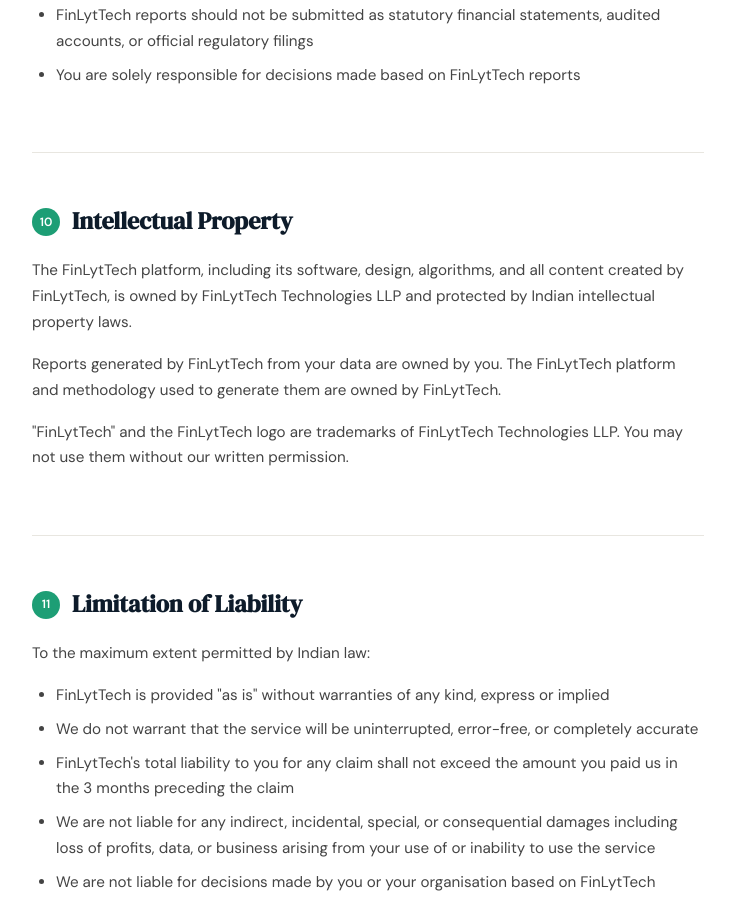
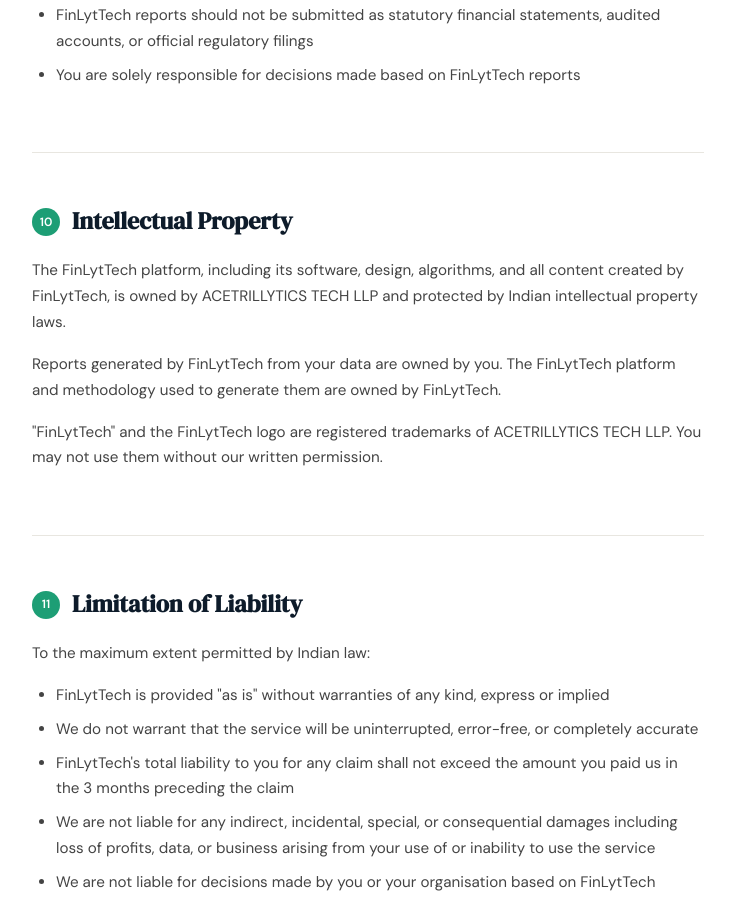
Before and after one commit to sasikeshav2207-debug/finlyt-web, a Jekyll site: the page terms.html, which Jekyll copies as it is, in a window 1280 px wide and 900 px high, scrolled down 5816 px. Shown: the whole window, without its empty margins (272-1004 px from the left). Built offline with Jekyll 4.4.1, drawn with Linux system fonts in a browser that asks for light colours; some of the changed text lies outside the part shown.

Commit message:
legal: rename entity to ACETRILLYTICS TECH LLP + registered trademarks
Founder direction: use ACETRILLYTICS TECH LLP (the actual reserved
LLP name) everywhere FinLytTech Technologies LLP appeared. Will
re-deploy if/when FiLLiP filing changes anything.

Trademark line updated: 'trademarks of' -> 'registered trademarks of'
(TM application is filed and paid, so registered framing is correct).

7 places swept:
  terms.html:
    line 100 - contracting party
    line 227 - IP ownership
    line 229 - registered trademarks
    line 265 - notices block
    line 276 - footer copyright
  privacy.html:
    line 102 - Data Fiduciary
    line 366 - footer copyright

No 'FinLytTech Technologies LLP' references remain anywhere on the
site. No '(registration in progress)' qualifier added - per direction.

```diff
--- a/privacy.html
+++ b/privacy.html
@@ -99,7 +99,7 @@
   <div class="section" id="who-we-are">
     <h2><span class="section-num">1</span> Who We Are</h2>
     <p>FinLytTech ("FinLytTech", "we", "us", "our") is an AI-powered financial intelligence platform for Indian startups and small and medium enterprises. We are based in India and operate under the laws of India.</p>
-    <p><strong>Data Fiduciary:</strong> FinLytTech Technologies LLP (registration in progress)</p>
+    <p><strong>Data Fiduciary:</strong> ACETRILLYTICS TECH LLP</p>
     <p><strong>Contact:</strong> founder@finlyt.net &nbsp;|&nbsp; finlyt.net</p>
   </div>
 
@@ -363,7 +363,7 @@
 </div>
 
 <footer>
-  <p>© 2026 FinLytTech&trade; Technologies LLP &nbsp;·&nbsp; <a href="/privacy">Privacy Policy</a> &nbsp;·&nbsp; <a href="/terms">Terms of Service</a> &nbsp;·&nbsp; <a href="https://www.linkedin.com/company/finlyt-tech" target="_blank" rel="noopener">LinkedIn</a> &nbsp;·&nbsp; <a href="mailto:founder@finlyt.net">founder@finlyt.net</a></p>
+  <p>© 2026 ACETRILLYTICS TECH LLP &nbsp;·&nbsp; <a href="/privacy">Privacy Policy</a> &nbsp;·&nbsp; <a href="/terms">Terms of Service</a> &nbsp;·&nbsp; <a href="https://www.linkedin.com/company/finlyt-tech" target="_blank" rel="noopener">LinkedIn</a> &nbsp;·&nbsp; <a href="mailto:founder@finlyt.net">founder@finlyt.net</a></p>
 </footer>
 
 </body>
--- a/terms.html
+++ b/terms.html
@@ -97,7 +97,7 @@
   <div class="section" id="acceptance">
     <h2><span class="section-num">1</span> Acceptance of Terms</h2>
     <p>By accessing or using FinLytTech ("the Service") at dashboard.finlyt.net, you agree to be bound by these Terms of Service ("Terms"). If you do not agree, do not use the Service.</p>
-    <p>These Terms constitute a legally binding agreement between you (or your organisation) and FinLytTech Technologies LLP ("FinLytTech", "we", "us"). By signing up, you confirm that you have the authority to bind your organisation to these Terms.</p>
+    <p>These Terms constitute a legally binding agreement between you (or your organisation) and ACETRILLYTICS TECH LLP ("FinLytTech", "we", "us"). By signing up, you confirm that you have the authority to bind your organisation to these Terms.</p>
   </div>
 
   <!-- 2 -->
@@ -224,9 +224,9 @@
   <!-- 10 -->
   <div class="section" id="ip">
     <h2><span class="section-num">10</span> Intellectual Property</h2>
-    <p>The FinLytTech platform, including its software, design, algorithms, and all content created by FinLytTech, is owned by FinLytTech Technologies LLP and protected by Indian intellectual property laws.</p>
+    <p>The FinLytTech platform, including its software, design, algorithms, and all content created by FinLytTech, is owned by ACETRILLYTICS TECH LLP and protected by Indian intellectual property laws.</p>
     <p>Reports generated by FinLytTech from your data are owned by you. The FinLytTech platform and methodology used to generate them are owned by FinLytTech.</p>
-    <p>"FinLytTech" and the FinLytTech logo are trademarks of FinLytTech Technologies LLP. You may not use them without our written permission.</p>
+    <p>"FinLytTech" and the FinLytTech logo are registered trademarks of ACETRILLYTICS TECH LLP. You may not use them without our written permission.</p>
   </div>
 
   <!-- 11 -->
@@ -262,7 +262,7 @@
   <div class="section" id="contact">
     <h2><span class="section-num">14</span> Contact</h2>
     <div class="highlight-box">
-      <p><strong>FinLytTech Technologies LLP</strong><br>
+      <p><strong>ACETRILLYTICS TECH LLP</strong><br>
       Email: <a href="mailto:founder@finlyt.net" style="color:var(--teal2)">founder@finlyt.net</a><br>
       Website: <a href="https://finlyt.net" style="color:var(--teal2)">finlyt.net</a><br>
       For billing queries, data requests, or disputes — email us and we will respond within 3 business days.</p>
@@ -273,7 +273,7 @@
 </div>
 
 <footer>
-  <p>© 2026 FinLytTech&trade; Technologies LLP &nbsp;·&nbsp; <a href="/privacy">Privacy Policy</a> &nbsp;·&nbsp; <a href="/terms">Terms of Service</a> &nbsp;·&nbsp; <a href="https://www.linkedin.com/company/finlyt-tech" target="_blank" rel="noopener">LinkedIn</a> &nbsp;·&nbsp; <a href="mailto:founder@finlyt.net">founder@finlyt.net</a></p>
+  <p>© 2026 ACETRILLYTICS TECH LLP &nbsp;·&nbsp; <a href="/privacy">Privacy Policy</a> &nbsp;·&nbsp; <a href="/terms">Terms of Service</a> &nbsp;·&nbsp; <a href="https://www.linkedin.com/company/finlyt-tech" target="_blank" rel="noopener">LinkedIn</a> &nbsp;·&nbsp; <a href="mailto:founder@finlyt.net">founder@finlyt.net</a></p>
 </footer>
 
 </body>
```
